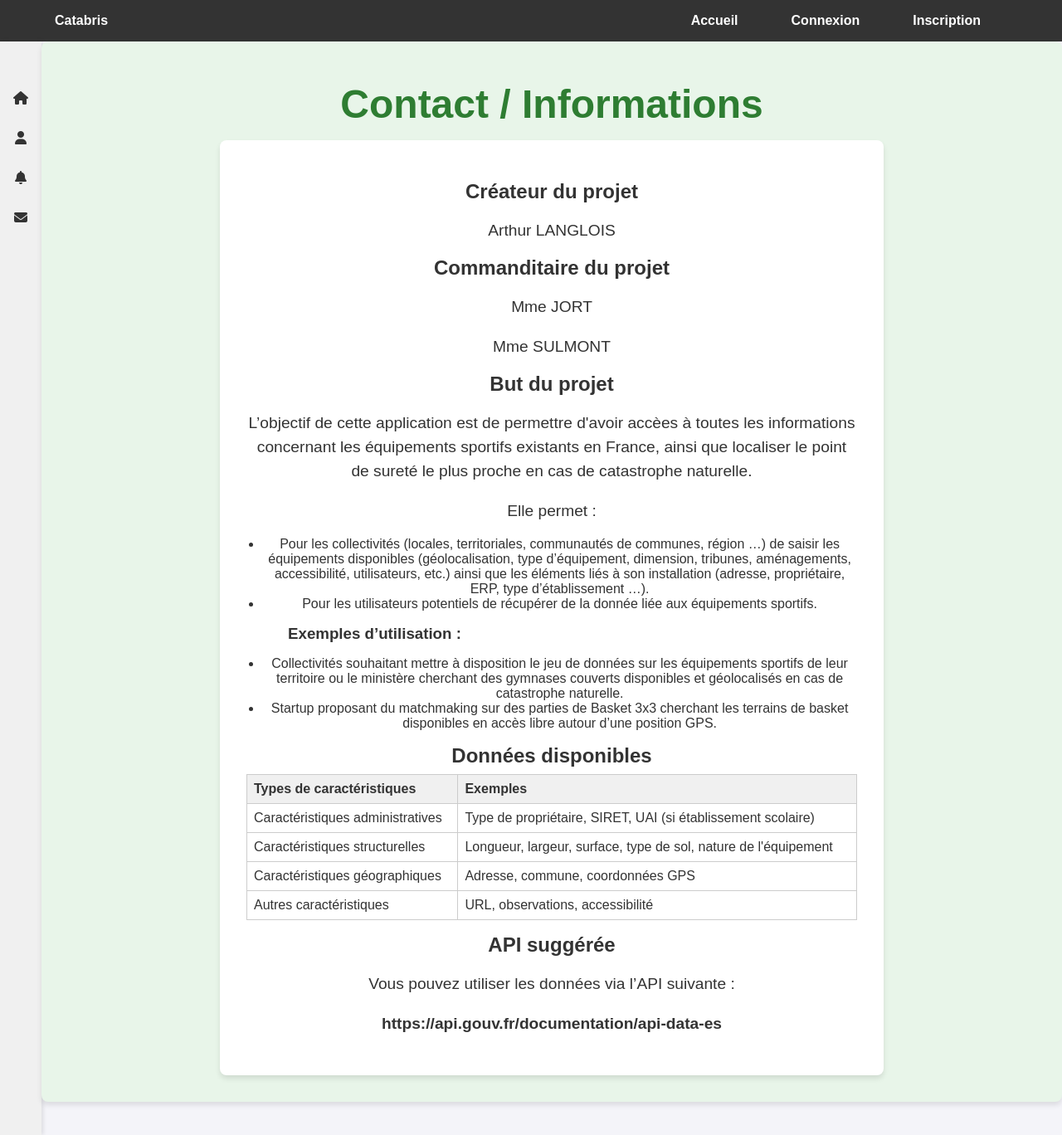
After one commit to FxBam/Catabris, a PHP site: page /contact.php in a window 1280 px wide. The commit adds this page. Shown: the whole page at 83% size. Run offline with PHP 8.4, Linux system fonts and the light colour scheme.

Commit message:
Ajout de la page Contact (Infomation sur le projet et le site)

```diff
--- /dev/null
+++ b/www/contact.php
@@ -0,0 +1,85 @@
+<?php
+require_once "../bdd/connexion_bdd.php";
+session_start();
+?>
+
+<!DOCTYPE html>
+<html lang="fr">
+    <head>
+        <meta charset="UTF-8">
+        <meta name="viewport" content="width=device-width, initial-scale=1.0">
+        <link rel="stylesheet" href="style/style.css">
+        <link rel="stylesheet" href="https://cdnjs.cloudflare.com/ajax/libs/font-awesome/6.4.0/css/all.min.css">
+        <title>Contact</title>
+        <script src="https://code.jquery.com/jquery-3.6.0.min.js"></script>
+    </head>
+    <body class="contact-page">
+        <div id="navBar"></div>
+        <div class="container">
+            <div id="controlPanel" class="controlPanel"></div>
+            <main>
+                <h1>Contact / Informations</h1>
+                <div class="info-section">
+                    <h2>Créateur du projet</h2>
+                    <p>Arthur LANGLOIS</p>
+
+                    <h2>Commanditaire du projet</h2>
+                    <p>Mme JORT</p>
+                    <p>Mme SULMONT</p>
+
+                    <h2>But du projet</h2>
+                    <p>L’objectif de cette application est de permettre d'avoir accèes à toutes les informations concernant les équipements sportifs existants en France, ainsi que localiser le point de sureté le plus proche en cas de catastrophe naturelle.</p>
+                    <p>Elle permet :</p>
+                    <ul>
+                        <li>Pour les collectivités (locales, territoriales, communautés de communes, région …) de saisir les équipements disponibles (géolocalisation, type d’équipement, dimension, tribunes, aménagements, accessibilité, utilisateurs, etc.) ainsi que les éléments liés à son installation (adresse, propriétaire, ERP, type d’établissement …).</li>
+                        <li>Pour les utilisateurs potentiels de récupérer de la donnée liée aux équipements sportifs.</li>
+                    </ul>
+
+                    <h3>Exemples d’utilisation :</h3>
+                    <ul>
+                        <li>Collectivités souhaitant mettre à disposition le jeu de données sur les équipements sportifs de leur territoire ou le ministère cherchant des gymnases couverts disponibles et géolocalisés en cas de catastrophe naturelle.</li>
+                        <li>Startup proposant du matchmaking sur des parties de Basket 3x3 cherchant les terrains de basket disponibles en accès libre autour d’une position GPS.</li>
+                    </ul>
+
+                    <h2>Données disponibles</h2>
+                    <table>
+                        <thead>
+                            <tr>
+                                <th>Types de caractéristiques</th>
+                                <th>Exemples</th>
+                            </tr>
+                        </thead>
+                        <tbody>
+                            <tr>
+                                <td>Caractéristiques administratives</td>
+                                <td>Type de propriétaire, SIRET, UAI (si établissement scolaire)</td>
+                            </tr>
+                            <tr>
+                                <td>Caractéristiques structurelles</td>
+                                <td>Longueur, largeur, surface, type de sol, nature de l'équipement</td>
+                            </tr>
+                            <tr>
+                                <td>Caractéristiques géographiques</td>
+                                <td>Adresse, commune, coordonnées GPS</td>
+                            </tr>
+                            <tr>
+                                <td>Autres caractéristiques</td>
+                                <td>URL, observations, accessibilité</td>
+                             </tr>
+                        </tbody>
+                    </table>
+
+                    <h2>API suggérée</h2>
+                    <p>Vous pouvez utiliser les données via l’API suivante :</p>
+                    <p><a href="https://api.gouv.fr/documentation/api-data-es" target="_blank">https://api.gouv.fr/documentation/api-data-es</a></p>
+                </div>
+            </main>
+        </div>
+        <script>
+            $(function() {
+                $("#navBar").load("navBar.php");
+                $("#controlPanel").load("controlPanel.php");
+            });
+        </script>
+    </body>
+</html>
--- a/www/deconnection.php
+++ b/www/deconnection.php
@@ -45,7 +45,6 @@ $user = $_SESSION['user'];
                 </div>
             </main>
         </div>
-        </div>
         <script>
             $(function() {
                 $("#navBar").load("navBar.php");
--- a/www/style/style.css
+++ b/www/style/style.css
@@ -281,6 +281,65 @@ main h3 {
     display: block;
 }
 
+/*Style pour la page Contact*/
+body.contact-page {
+    height: 100vh;
+    overflow: hidden;
+}
+
+body.contact-page main {
+    height: calc(100vh - 50px);
+    overflow-y: auto;
+    padding: 2rem;
+    box-sizing: border-box;
+}
+
+.info-section {
+    width: 100%;
+    max-width: 800px;
+    margin: 0 auto;
+    background: white;
+    padding: 2rem;
+    border-radius: 8px;
+    box-shadow: 0 4px 6px rgba(0, 0, 0, 0.1);
+    box-sizing: border-box;
+}
+
+.info-section h2,
+.info-section h3 {
+    margin-top: 1rem;
+    margin-bottom: 0.5rem;
+    font-weight: bold;
+}
+
+.info-section p {
+    margin-bottom: 1rem;
+    line-height: 1.5;
+}
+
+.info-section ul {
+    margin-bottom: 1rem;
+    padding-left: 1.2rem;
+}
+
+.info-section table {
+    width: 100%;
+    border-collapse: collapse;
+    margin-bottom: 1rem;
+}
+
+.info-section table th,
+.info-section table td {
+    border: 1px solid #ccc;
+    padding: 0.5rem;
+    text-align: left;
+}
+
+.info-section table th {
+    background-color: #f0f0f0;
+}
+
+/* Responsive*/
 @media (max-width: 768px) {
 
     nav a {
```
Lines whose indentation alone changed are shown as unchanged.
